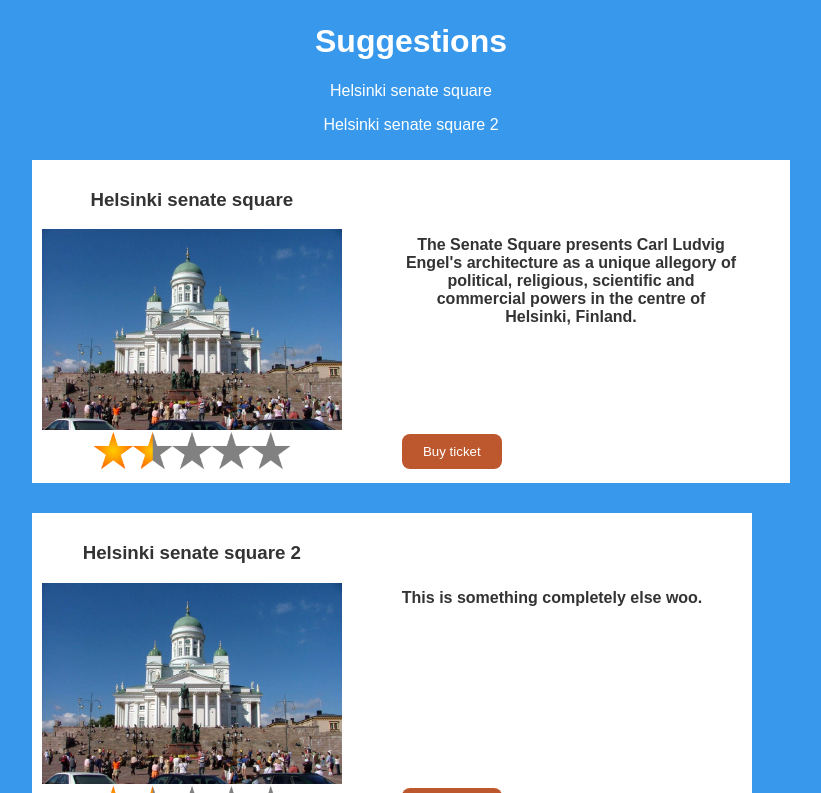
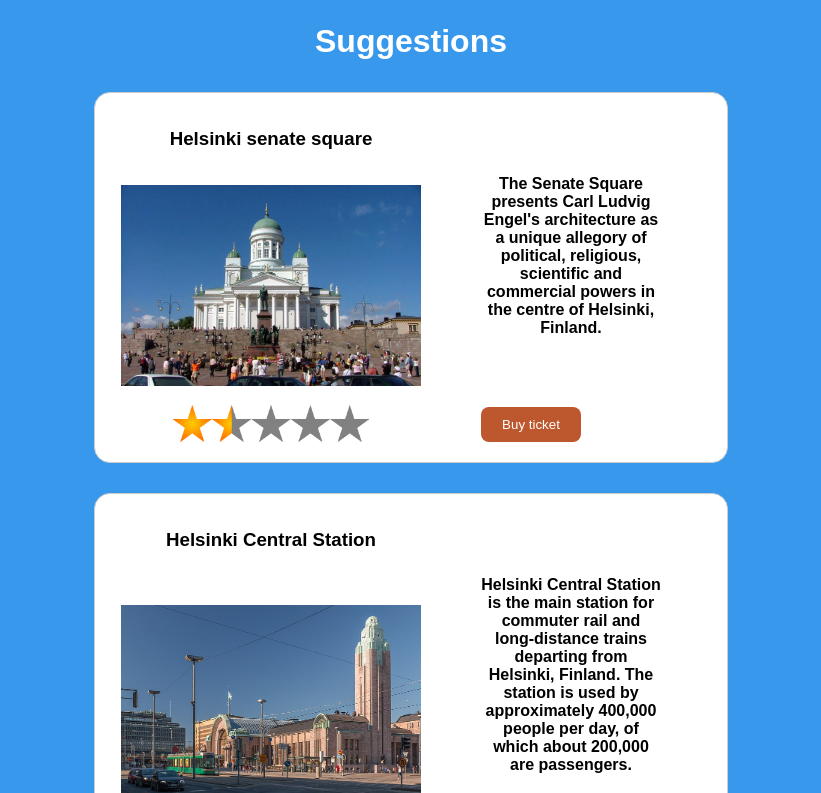
Before and after one commit to mhuggi/Ramverk-webapp, a Vue app in the folder phoneapp/: page / in a window 1280 px wide. Shown: the part 467-1260 px from the top of the page, without its empty margins (229-1050 px from the left). Built offline with nearby package versions, Linux system fonts and the light colour scheme.

Commit message:
styling for suggestions

```diff
--- a/phoneapp/src/App.vue
+++ b/phoneapp/src/App.vue
@@ -34,10 +34,10 @@ export default {
           info: "The Senate Square presents Carl Ludvig Engel's architecture as a unique allegory of political, religious, scientific and commercial powers in the centre of Helsinki, Finland."
         },
         {
-          title: "Helsinki senate square 2",
-          pic: "senate.jpg",
+          title: "Helsinki Central Station",
+          pic: "train.jpg",
           stars: "stars.png",
-          info: "This is something completely else woo."
+          info: "Helsinki Central Station is the main station for commuter rail and long-distance trains departing from Helsinki, Finland. The station is used by approximately 400,000 people per day, of which about 200,000 are passengers."
         }
       ]
     }
--- a/phoneapp/src/components/Suggestions.vue
+++ b/phoneapp/src/components/Suggestions.vue
@@ -2,10 +2,6 @@
 
 <div>
         <h1>Suggestions</h1>
-
-        <p v-for="(s, i) in thisSugg" :key="i">
-            {{s.title}}
-        </p>
 
     <div class="suggestions">
         <div class="suggestion" v-for="(s, i) in thisSugg" :key="i">
@@ -63,8 +59,6 @@ export default {
 }
 </script>
 
-
-
 <style scoped>
 .suggestions {
     margin: auto;
@@ -82,10 +76,19 @@ export default {
     grid-template-columns: auto auto;
     grid-template-rows: auto auto auto;
     padding: 10px 0;
-    background-color: white;
     text-align: center;
     color: #333333;
+    margin: 0 auto;
+    max-width: 600px;
+    height: auto;
+    background-color: white;
+
     font-weight: 700;
+    padding: 1em;
+    border: 1px solid #CCC;
+    border-radius: 1em;
+    color: black;
+
 }
 
 .pic {
```
Also changed, not shown: phoneapp/src/assets/train.jpg (added).
